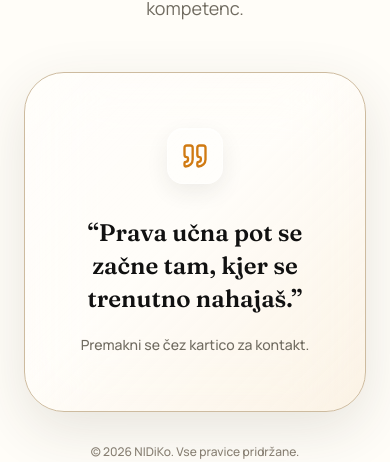
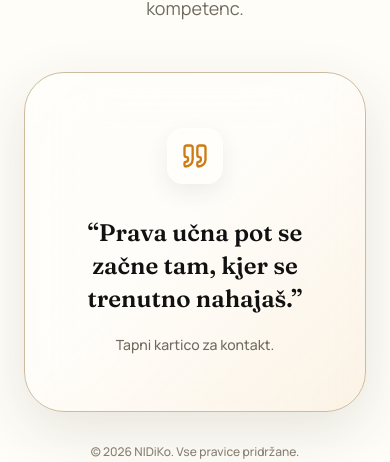
Before and after one commit to McTehno/Psi-Up, a React (Vite) app in the folder frontend/: page / in a window 390 px wide. Shown: the part 4784-5246 px from the top of the page. Built offline with nearby package versions, Linux system fonts and the light colour scheme; no server answers.

Commit message:
Posodobljen UX za kontakt slide

```diff
--- a/frontend/src/pages/HomePage/components/HomeContactSlide.tsx
+++ b/frontend/src/pages/HomePage/components/HomeContactSlide.tsx
@@ -1,11 +1,14 @@
+import { useState } from 'react'
 import { Mail, MessageCircle, Quote } from 'lucide-react'
 
 function HomeContactSlide() {
+	const [isFlipped, setIsFlipped] = useState(false)
+
 	return (
 		<section
-	id="contact"
-	className="flex py-16 lg:h-screen lg:snap-start lg:items-center lg:overflow-hidden lg:py-12"
->
+			id="contact"
+			className="flex py-16 lg:h-screen lg:snap-start lg:items-center lg:overflow-hidden lg:py-12"
+		>
 			<div className="w-full">
 				<div className="mx-auto max-w-5xl text-center">
 					<p className="text-xs font-semibold uppercase tracking-[0.28em] text-[#d07a12]">
@@ -21,8 +24,18 @@ function HomeContactSlide() {
 						podlagi digitalnih kompetenc.
 					</p>
 
-					<div className="group mx-auto mt-12 h-[340px] max-w-xl [perspective:1200px]">
-						<div className="relative h-full w-full rounded-[2.5rem] transition-transform duration-700 [transform-style:preserve-3d] group-hover:[transform:rotateY(180deg)]">
+					<button
+						type="button"
+						onClick={() => setIsFlipped((value) => !value)}
+						className="group mx-auto mt-12 block h-[340px] w-full max-w-xl text-left [perspective:1200px]"
+						aria-label={isFlipped ? 'Prikaži citat' : 'Prikaži kontakt'}
+					>
+						<div
+							className={[
+								'relative h-full w-full rounded-[2.5rem] transition-transform duration-700 [transform-style:preserve-3d] lg:group-hover:[transform:rotateY(180deg)]',
+								isFlipped ? '[transform:rotateY(180deg)]' : '',
+							].join(' ')}
+						>
 							<div className="absolute inset-0 flex flex-col items-center justify-center rounded-[2.5rem] border border-[#cdbb9f] bg-[linear-gradient(135deg,rgba(255,255,255,0.38),rgba(255,255,255,0.16)_45%,rgba(208,122,18,0.08))] px-8 py-10 text-center shadow-[0_18px_55px_rgba(57,47,35,0.12)] backdrop-blur-2xl [backface-visibility:hidden]">
 								<span className="flex h-14 w-14 items-center justify-center rounded-2xl border border-white/45 bg-white/25 text-[#d07a12] shadow-[inset_0_1px_0_rgba(255,255,255,0.55),0_8px_22px_rgba(57,47,35,0.08)] backdrop-blur-xl">
 									<Quote className="h-7 w-7" />
@@ -33,7 +46,8 @@ function HomeContactSlide() {
 								</p>
 
 								<p className="mt-5 text-sm font-medium text-[#706b60]">
-									Premakni se čez kartico za kontakt.
+									<span className="lg:hidden">Tapni kartico za kontakt.</span>
+									<span className="hidden lg:inline">Premakni se čez kartico za kontakt.</span>
 								</p>
 							</div>
 
@@ -53,6 +67,7 @@ function HomeContactSlide() {
 
 								<a
 									href="mailto:info.nidiko@gmail.com"
+									onClick={(event) => event.stopPropagation()}
 									className="mt-8 inline-flex items-center justify-center gap-3 rounded-full bg-[#fffdf8] px-6 py-3 text-sm font-semibold text-[#31583b] shadow-[0_14px_40px_rgba(0,0,0,0.16)] transition hover:bg-[#fff6eb]"
 								>
 									<Mail className="h-4 w-4" />
@@ -60,7 +75,7 @@ function HomeContactSlide() {
 								</a>
 							</div>
 						</div>
-					</div>
+					</button>
 
 					<p className="mt-8 text-xs font-medium text-[#8a8175]">
 						© 2026 NIDiKo. Vse pravice pridržane.
```
